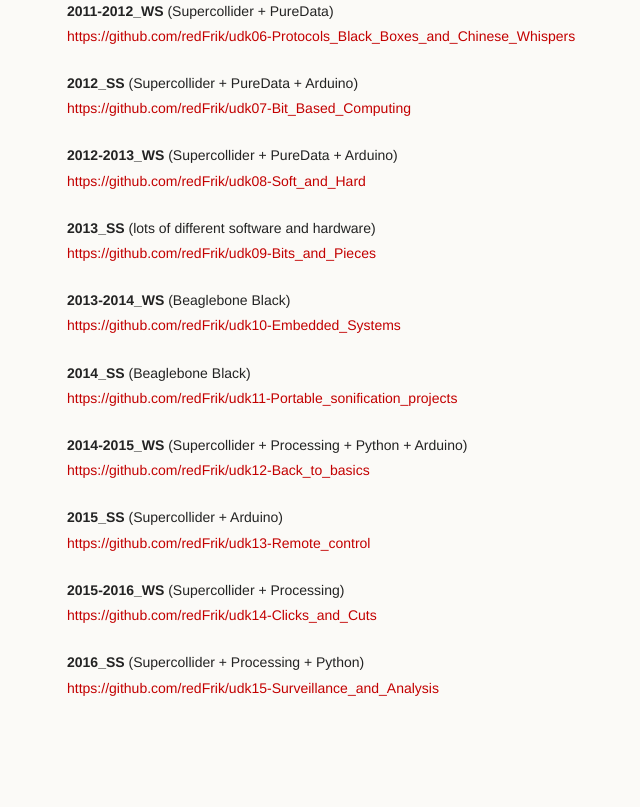
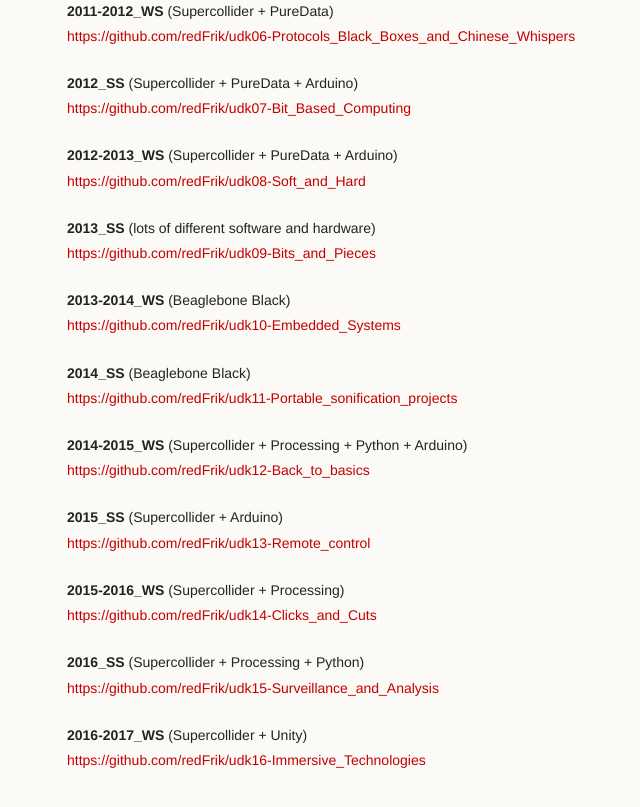
Before and after one commit to redFrik/udk00-Audiovisual_Programming, a plain HTML site: page index.html in a window 1280 px wide. Shown: the part 666-1473 px from the top of the page, without its empty margins (243-883 px from the left). Before the commit the page ends 1439 px from the top, so only its background shows below. Drawn offline with Linux system fonts and the light colour scheme.

Commit message:
new entry 2016-2017

```diff
--- a/index.html
+++ b/index.html
@@ -68,6 +68,9 @@
 <strong>2016_SS</strong> (Supercollider + Processing + Python)
 <p><a href="https://github.com/redFrik/udk15-Surveillance_and_Analysis">https://github.com/redFrik/udk15-Surveillance_and_Analysis</a></p>
 
+<strong>2016-2017_WS</strong> (Supercollider + Unity)
+<p><a href="https://github.com/redFrik/udk16-Immersive_Technologies">https://github.com/redFrik/udk16-Immersive_Technologies</a></p>
+
       </section>
 
     </div>
```
